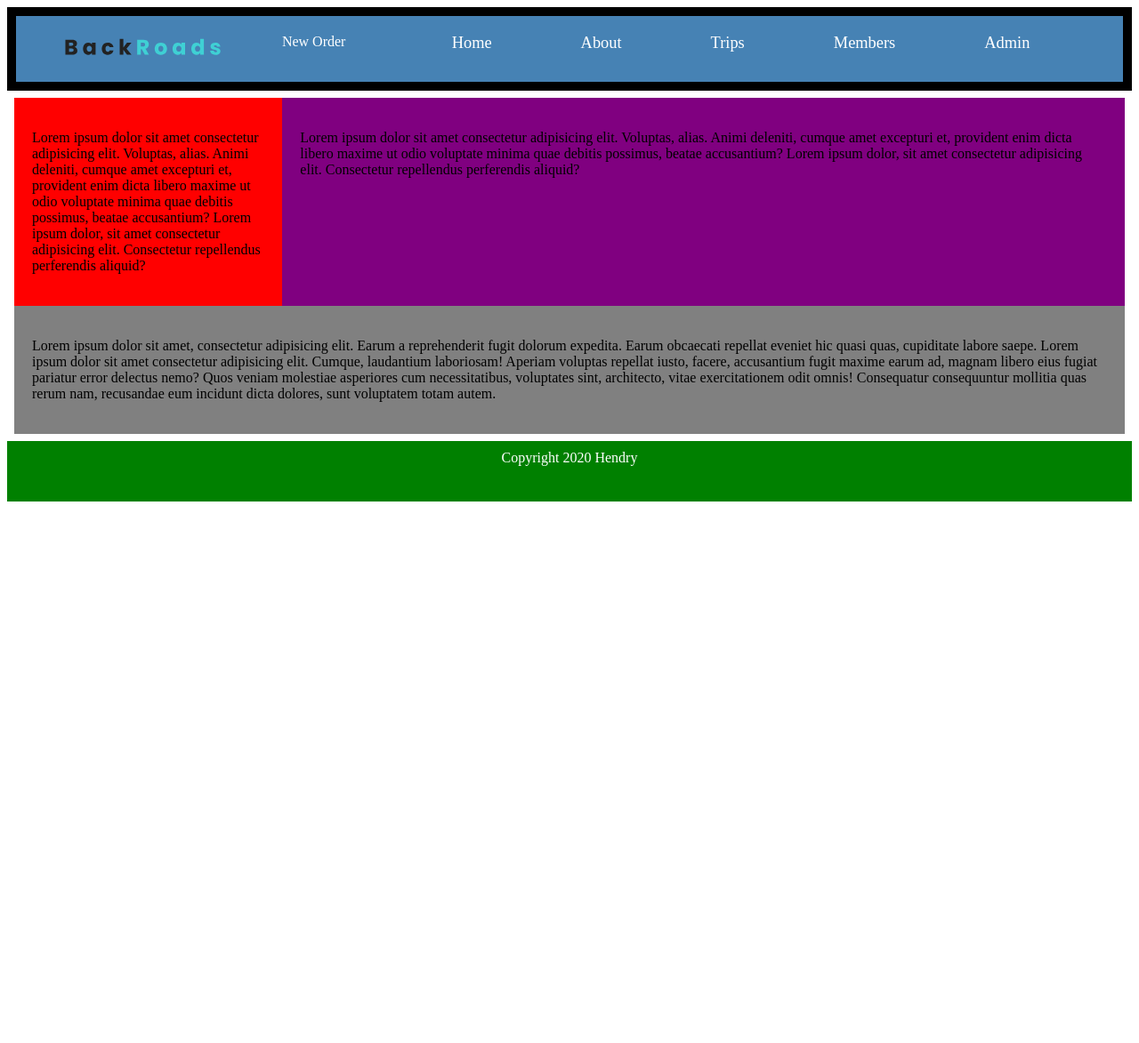
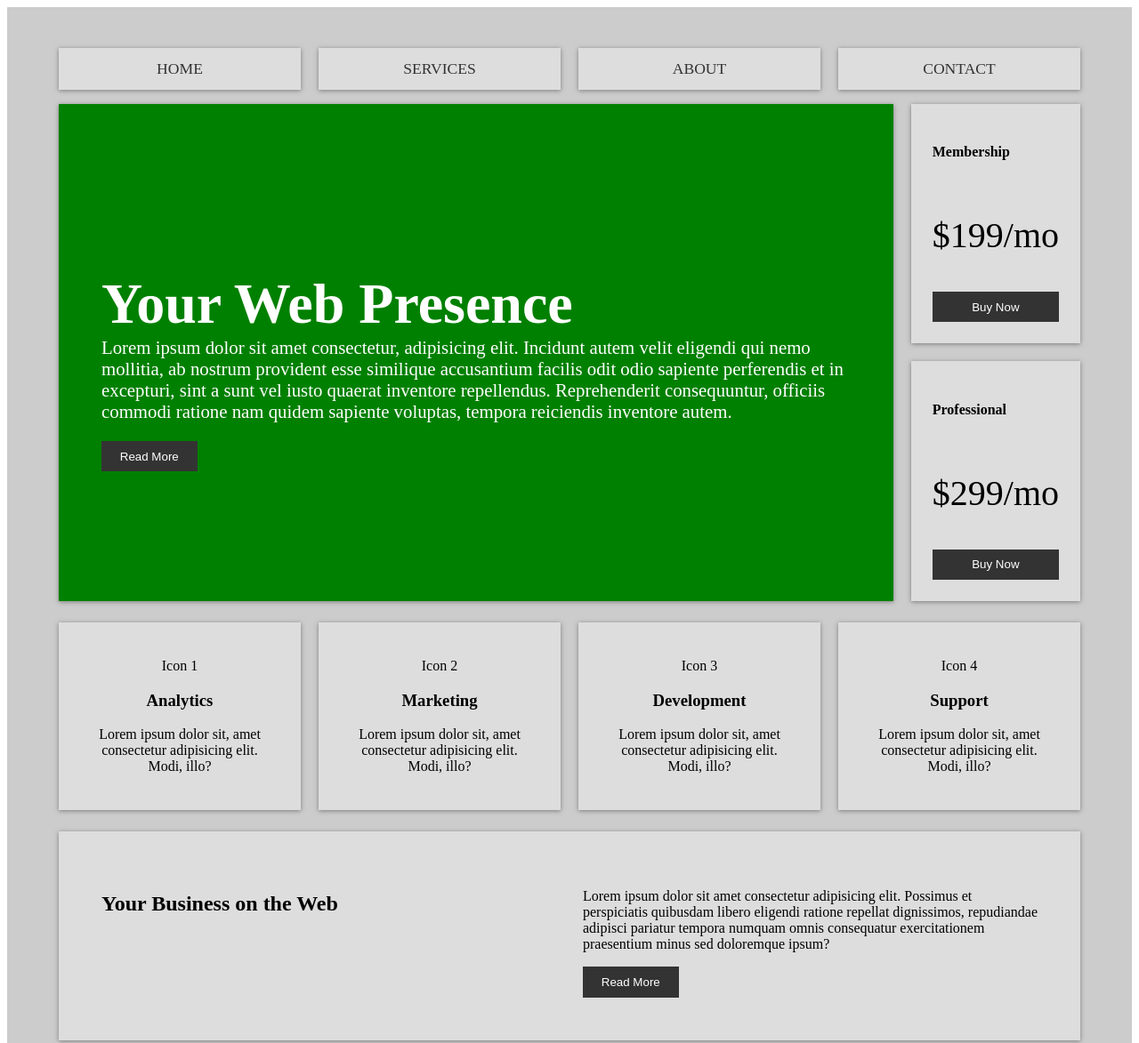
Before and after one commit to myhendry/gatsby-demo, a Gatsby site: page /design in a window 1280 px wide. Shown: the top 1173 px of the page at 89% size. Before the commit the page ends 800 px from the top, so only its background shows below. Built offline with nearby package versions, Linux system fonts and the light colour scheme; Gatsby itself is replaced by a stand-in of ours; what auth0-js would draw is missing.

Commit message:
added grid flex and design

```diff
--- a/src/components/layout.css
+++ b/src/components/layout.css
@@ -1,6 +1,10 @@
-@import url("https://fonts.googleapis.com/css?family=Lato|Poppins");
+@import url('https://fonts.googleapis.com/css?family=Lato|Poppins');
 
 :root {
+  --primary: #ddd;
+  --dark: #333;
+  --light: #fff;
+  --shadow: 0 1px 5px rgba(104, 104, 104, 0.8);
   --primaryColor: #3fd0d4;
   --mainWhite: #fff;
   --offWhite: #f7f7f7;
@@ -20,7 +24,7 @@
 }
 
 body {
-  font-family: "Lato", sans-serif;
+  font-family: 'Lato', sans-serif;
   color: var(--mainBlack);
   background: var(--mainWhite);
   line-height: 1.4;
@@ -32,7 +36,7 @@ h3,
 h4,
 h5,
 h6 {
-  font-family: "Poppins", sans-serif;
+  font-family: 'Poppins', sans-serif;
   margin-bottom: 1.25rem;
   letter-spacing: var(--mainSpacing);
 }
@@ -45,7 +49,7 @@ a {
 .defaultHero {
   min-height: calc(100vh - 62px);
   background: linear-gradient(rgba(63, 208, 212, 0.7), rgba(0, 0, 0, 0.7)),
-    url("../images/defaultBcg.jpeg") center/cover no-repeat;
+    url('../images/defaultBcg.jpeg') center/cover no-repeat;
   display: flex;
   justify-content: center;
   align-items: center;
--- a/src/components/layout.js
+++ b/src/components/layout.js
@@ -51,7 +51,8 @@ const Layout = ({ children }) => {
                     <LinkedItem to="/about">About</LinkedItem>
                     <LinkedItem to="/trips">Trips</LinkedItem>
                     <LinkedItem to="/content">Contentful</LinkedItem>
-                    <LinkedItem to="/design">Flexbox</LinkedItem>
+                    <LinkedItem to="/design">Design</LinkedItem>
+                    <LinkedItem to="/flex">Flexbox</LinkedItem>
                     <LinkedItem to="/css">Grid</LinkedItem>
                     <LinkedItem to="/account">Members</LinkedItem>
                     <LinkedItem to="/app/admin">Admin</LinkedItem>
--- a/src/pages/design.js
+++ b/src/pages/design.js
@@ -1,149 +1,275 @@
 import React from 'react'
-import { Link } from 'gatsby'
 import styled from 'styled-components'
-
-import logo from '../images/logo.svg'
 
 const Design = () => {
   return (
     <Container>
-      <Header>
-        <Link to="/">
-          <img src={logo} alt="Logo" />
-        </Link>
-        <Subtitle>New Order</Subtitle>
-        <NavLinks>
-          <StyledLink to="/">Home</StyledLink>
-          <StyledLink to="/about">About</StyledLink>
-          <StyledLink to="/trips">Trips</StyledLink>
-          <StyledLink to="/account">Members</StyledLink>
-          <StyledLink to="/app/admin">Admin</StyledLink>
-        </NavLinks>
-      </Header>
       <Body>
-        <Top>
-          <Left>
+        <div>
+          {/* Navigation */}
+          <MainNav>
+            <ul>
+              <li>
+                <a href="#">Home</a>
+              </li>
+              <li>
+                <a href="#">Services</a>
+              </li>
+              <li>
+                <a href="#">About</a>
+              </li>
+              <li>
+                <a href="#">Contact</a>
+              </li>
+            </ul>
+          </MainNav>
+          {/* Top Container */}
+          <TopContainer>
+            <Showcase>
+              <h1>Your Web Presence</h1>
               <p>
-              Lorem ipsum dolor sit amet consectetur adipisicing elit. Voluptas,
-              alias. Animi deleniti, cumque amet excepturi et, provident enim
-              dicta libero maxime ut odio voluptate minima quae debitis
-              possimus, beatae accusantium? Lorem ipsum dolor, sit amet
-              consectetur adipisicing elit. Consectetur repellendus perferendis
-              aliquid?
+                Lorem ipsum dolor sit amet consectetur, adipisicing elit.
+                Incidunt autem velit eligendi qui nemo mollitia, ab nostrum
+                provident esse similique accusantium facilis odit odio sapiente
+                perferendis et in excepturi, sint a sunt vel iusto quaerat
+                inventore repellendus. Reprehenderit consequuntur, officiis
+                commodi ratione nam quidem sapiente voluptas, tempora reiciendis
+                inventore autem.
               </p>
-          </Left>
-          <Right>
+              <Button>Read More</Button>
+            </Showcase>
+
+            <TopBoxA>
+              <h4>Membership</h4>
+              <p>$199/mo</p>
+              <Button>Buy Now</Button>
+            </TopBoxA>
+            <TopBoxB>
+              <h4>Professional</h4>
+              <p>$299/mo</p>
+              <Button>Buy Now</Button>
+            </TopBoxB>
+          </TopContainer>
+          {/* Boxes Section */}
+          <Boxes>
+            <Box>
+              <p>Icon 1</p>
+              <h3>Analytics</h3>
               <p>
-              Lorem ipsum dolor sit amet consectetur adipisicing elit. Voluptas,
-              alias. Animi deleniti, cumque amet excepturi et, provident enim
-              dicta libero maxime ut odio voluptate minima quae debitis
-              possimus, beatae accusantium? Lorem ipsum dolor, sit amet
-              consectetur adipisicing elit. Consectetur repellendus perferendis
-              aliquid?
+                Lorem ipsum dolor sit, amet consectetur adipisicing elit. Modi,
+                illo?
               </p>
-          </Right>
-        </Top>
-        <Bottom>
+            </Box>
+            <Box>
+              <p>Icon 2</p>
+              <h3>Marketing</h3>
               <p>
-            Lorem ipsum dolor sit amet, consectetur adipisicing elit. Earum a
-            reprehenderit fugit dolorum expedita. Earum obcaecati repellat
-            eveniet hic quasi quas, cupiditate labore saepe. Lorem ipsum dolor
-            sit amet consectetur adipisicing elit. Cumque, laudantium
-            laboriosam! Aperiam voluptas repellat iusto, facere, accusantium
-            fugit maxime earum ad, magnam libero eius fugiat pariatur error
-            delectus nemo? Quos veniam molestiae asperiores cum necessitatibus,
-            voluptates sint, architecto, vitae exercitationem odit omnis!
-            Consequatur consequuntur mollitia quas rerum nam, recusandae eum
-            incidunt dicta dolores, sunt voluptatem totam autem.
+                Lorem ipsum dolor sit, amet consectetur adipisicing elit. Modi,
+                illo?
               </p>
-        </Bottom>
+            </Box>
+            <Box>
+              <p>Icon 3</p>
+              <h3>Development</h3>
+              <p>
+                Lorem ipsum dolor sit, amet consectetur adipisicing elit. Modi,
+                illo?
+              </p>
+            </Box>
+            <Box>
+              <p>Icon 4</p>
+              <h3>Support</h3>
+              <p>
+                Lorem ipsum dolor sit, amet consectetur adipisicing elit. Modi,
+                illo?
+              </p>
+            </Box>
+          </Boxes>
+          {/* Info Section */}
+          <Info>
+            <h2>Your Business on the Web</h2>
+            <div>
+              <p>
+                Lorem ipsum dolor sit amet consectetur adipisicing elit.
+                Possimus et perspiciatis quibusdam libero eligendi ratione
+                repellat dignissimos, repudiandae adipisci pariatur tempora
+                numquam omnis consequatur exercitationem praesentium minus sed
+                doloremque ipsum?
+              </p>
+              <Button>Read More</Button>
+            </div>
+          </Info>
+          {/* Portfolio Section */}
+          <Portfolio>
+            <img src="https://source.unsplash.com/random/201x200" alt="" />
+            <img src="https://source.unsplash.com/random/202x200" alt="" />
+            <img src="https://source.unsplash.com/random/203x200" alt="" />
+            <img src="https://source.unsplash.com/random/204x200" alt="" />
+            <img src="https://source.unsplash.com/random/205x200" alt="" />
+            <img src="https://source.unsplash.com/random/206x200" alt="" />
+            <img src="https://source.unsplash.com/random/207x200" alt="" />
+            <img src="https://source.unsplash.com/random/208x200" alt="" />
+            <img src="https://source.unsplash.com/random/209x200" alt="" />
+          </Portfolio>
+          {/* Footer Section */}
+          <Footer>
+            <p>Hello World &copy; 2020</p>
+          </Footer>
+        </div>
       </Body>
-      <Footer>
-        <span>Copyright 2020 Hendry</span>
-      </Footer>
     </Container>
   )
 }
 
 const Container = styled.div`
-  display: flex;
-  flex-direction: column;
+  background: #ccc;
 `
 
-const Header = styled.div`
-  display: flex;
-  flex-direction: row;
-  justify-content: space-around;
-  /* align-items: center; */
-  background-color: steelblue;
-  border: 10px solid black;
-  padding: 20px;
+const Body = styled.body`
+  display: grid;
+  grid-gap: 20px;
+  background: #ccc;
+  padding: 30px 50px;
+`
 
-  h1 {
-    color: yellow;
-    margin: 20px;
-    text-decoration: underline;
+const Button = styled.button`
+  background: #333;
+  color: #fff;
+  padding: 0.6rem 1.3rem;
+  text-decoration: none;
+  border: 0;
+`
+
+const MainNav = styled.nav`
+  a {
+    background: #ddd;
+    display: block;
+    text-decoration: none;
+    padding: 0.8rem;
+    text-align: center;
+    color: #333;
     text-transform: uppercase;
+    font-size: 1.1rem;
+    box-shadow: 0 1px 5px rgba(104, 104, 104, 0.8);
+  }
+  a:hover {
+    background: #333;
+    color: #fff;
+  }
+  > ul {
+    display: grid;
+    grid-gap: 20px;
+    padding: 0;
+    list-style: none;
+    grid-template-columns: repeat(4, 1fr);
   }
 `
 
-const NavLinks = styled.div`
-  color: white;
+const TopContainer = styled.div`
+  display: grid;
+  grid-gap: 20px;
+  grid-template-areas:
+    'showcase showcase top-box-a'
+    'showcase showcase top-box-b';
 `
 
-const StyledLink = styled(Link)`
-  color: white;
-  font-size: 1.15em;
-  margin: 50px;
-  text-decoration: none;
-  &:hover {
-    color: yellow;
+const Showcase = styled.div`
+  grid-area: showcase;
+  min-height: 400px;
+  background: green;
+  padding: 3rem;
+  display: flex;
+  flex-direction: column;
+  align-items: start;
+  justify-content: center;
+  box-shadow: 0 1px 5px rgba(104, 104, 104, 0.8);
+
+  > h1 {
+    font-size: 4rem;
+    margin-bottom: 0;
+    color: #fff;
+  }
+
+  > p {
+    font-size: 1.3rem;
+    margin-top: 0;
+    color: #fff;
+  }
+`
+//TODO Use CSS Variables
+//TODO Use Media Queries
+//TODO TopBoxA & TopBoxB repeating elements except grid-area. How to avoid duplication?
+const TopBoxA = styled.div`
+  grid-area: top-box-a;
+  background: #ddd;
+  display: grid;
+  align-items: center;
+  justify-content: center;
+  box-shadow: 0 1px 5px rgba(104, 104, 104, 0.8);
+  padding: 1.5rem;
+
+  > p {
+    font-size: 2.5rem;
   }
 `
 
-const Subtitle = styled.span`
-  color: white;
+const TopBoxB = styled.div`
+  grid-area: top-box-b;
+  background: #ddd;
+  display: grid;
+  align-items: center;
+  justify-content: center;
+  box-shadow: 0 1px 5px rgba(104, 104, 104, 0.8);
+  padding: 1.5rem;
+
+  > p {
+    font-size: 2.5rem;
+  }
 `
 
-const Body = styled.body`
-  display: flex;
-  flex-direction: column;
-  background-color: yellow;
-  /* padding: 20px; */
+const Boxes = styled.section`
+  display: grid;
+  grid-gap: 20px;
+  grid-template-columns: repeat(auto-fit, minmax(200px, 1fr));
+  padding-top: 1.5rem;
+  padding-bottom: 1.5rem;
 `
 
-const Top = styled.div`
-  display: flex;
+const Box = styled.div`
+  background: #ddd;
+  text-align: center;
+  /* 1.5rem top and bottom 2rem left and right */
+  padding: 1.5rem 2rem;
+  box-shadow: 0 1px 5px rgba(104, 104, 104, 0.8);
 `
 
-const Left = styled.div`
-  background-color: red;
-  flex-grow: 1;
-  flex-basis: 100px;
-  padding: 20px;
+const Info = styled.section`
+  background: #ddd;
+  box-shadow: 0 1px 5px rgba(104, 104, 104, 0.8);
+  display: grid;
+  grid-gap: 30px;
+  grid-template-columns: repeat(2, 1fr);
+  padding: 3rem;
+  margin-bottom: 3rem;
 `
 
-const Right = styled.div`
-  background-color: purple;
-  flex-grow: 5;
-  flex-basis: 100px;
-  padding: 20px;
-`
+const Portfolio = styled.section`
+  display: grid;
+  grid-gap: 20px;
+  grid-template-columns: repeat(auto-fit, minmax(200px, 1fr));
 
-const Bottom = styled.div`
-  background-color: grey;
-  padding: 20px;
+  > img {
+    width: 100%;
+    box-shadow: 0 1px 5px rgba(104, 104, 104, 0.8);
+  }
 `
 
 const Footer = styled.footer`
-  background-color: green;
+  margin-top: 2rem;
+  background: #333;
+  color: #fff;
   text-align: center;
-  height: 3em;
-  padding: 10px;
-
-  > span {
-    color: white;
-  }
+  padding: 1rem;
 `
 
 export default Design
```
Also changed, not shown: src/pages/flex.js (added, +149 -0 lines). Lines whose indentation alone changed are shown as unchanged.
